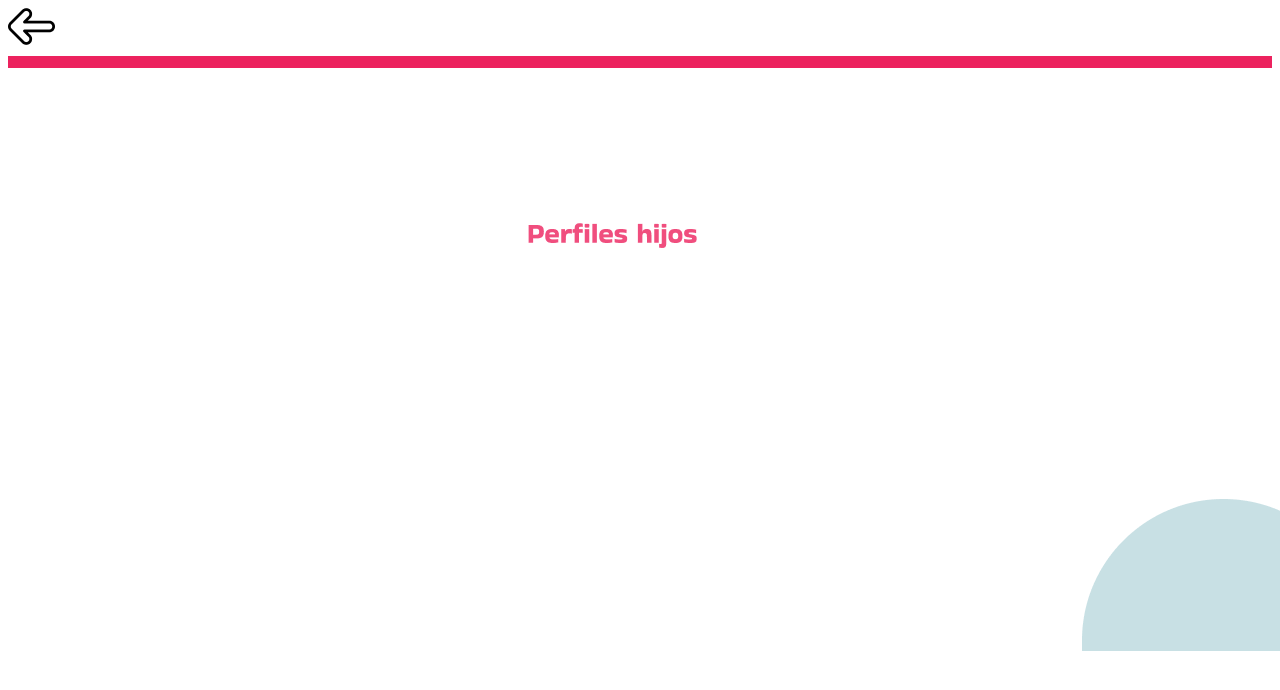
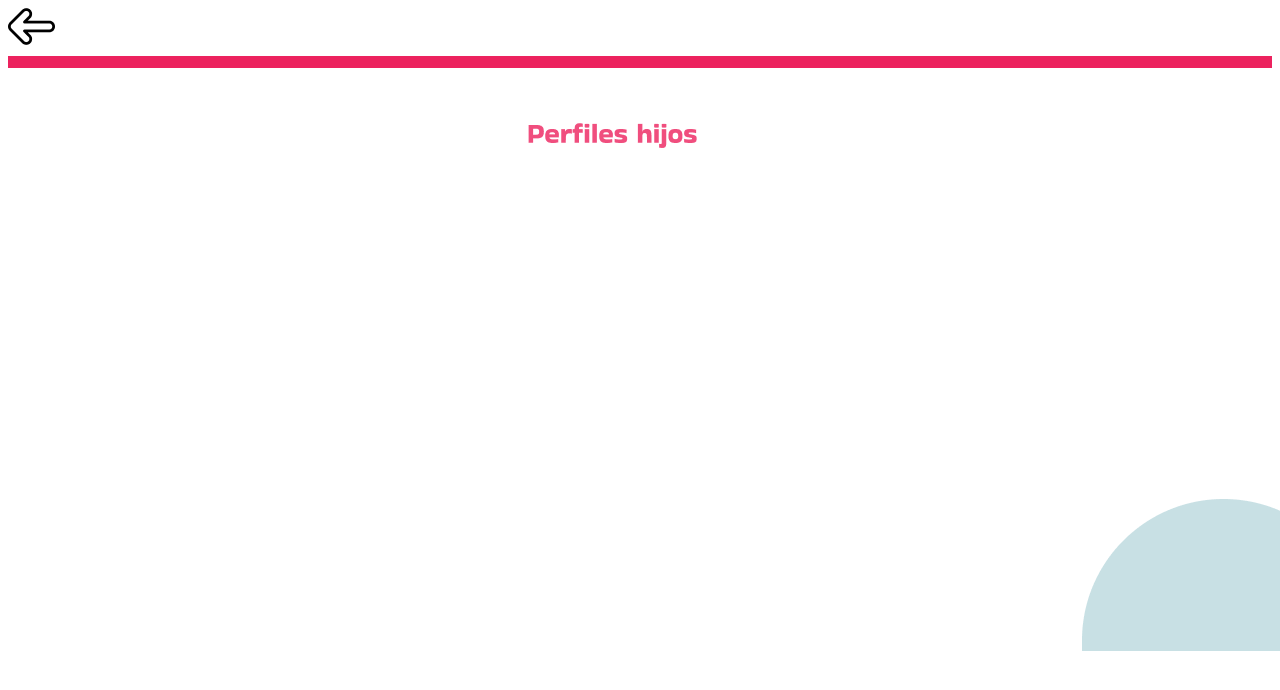
Before and after one commit to Hamra384/Milo-s, a plain HTML site: page Milos/pagina principal/perfiles.html in a window 1280 px wide. Shown: the top 690 px of the page. Drawn offline with Linux system fonts and the light colour scheme; files whose address does not match are found by name.

Commit message:
Add files via upload

```diff
--- a/Milos/pagina principal/dequesetrata.css
+++ b/Milos/pagina principal/dequesetrata.css
@@ -18,5 +18,7 @@
 .Dequesetrata {
     margin-left: 570px;
     margin-top: 50px;
+    position: relative;
+    top: -210px;
 
 }
--- a/Milos/pagina principal/perfiles.css
+++ b/Milos/pagina principal/perfiles.css
@@ -14,4 +14,6 @@
 
 .perfileshijos{
     margin-left: 520px;
+    position: relative;
+    top: -100px;
 }
--- a/Milos/pagina principal/perfiles.html
+++ b/Milos/pagina principal/perfiles.html
@@ -10,11 +10,14 @@
 <body>
     <a href="file:///C:/Users/47699199/Desktop/Milos/pagina%20principal/index.html">
         <img src="C:\Users\47699199\Desktop\Milos\flechaatras.png" alt="flechaatras">
-        <div class="container">
-            <img src="C:\Users\47699199\Desktop\Milos\Rectangulorosa.png" alt="Imagen de inicio de sesión" class="Rectangulorosa">
-            <img src="C:\Users\47699199\Desktop\Milos\mediocirculoceleste.png" alt="Imagen de inicio de sesión" class="mediocirculoceleste">
-            <img src="C:\Users\47699199\Desktop\Milos\perfileshijos.png" alt="Imagen de inicio de sesión" class="perfileshijos">
-            <div class="registration-form">
-
+    </a>
+    <div class="container">
+        <img src="C:\Users\47699199\Desktop\Milos\Rectangulorosa.png" alt="Imagen de inicio de sesión" class="Rectangulorosa">
+        <img src="C:\Users\47699199\Desktop\Milos\mediocirculoceleste.png" alt="Imagen de inicio de sesión" class="mediocirculoceleste">
+        <img src="C:\Users\47699199\Desktop\Milos\perfileshijos.png" alt="Imagen de inicio de sesión" class="perfileshijos">
+        <div class="registration-form">
+            <!-- Aquí puedes agregar el contenido del formulario de registro si es necesario -->
+        </div>
+    </div>
 </body>
 </html>
```
Also changed, not shown: Milos/inicio de sesion/iniciodesesion.html (+1 -0 lines), Milos/inicio de sesion/iniciodesesion.css (line endings or trailing spaces).
